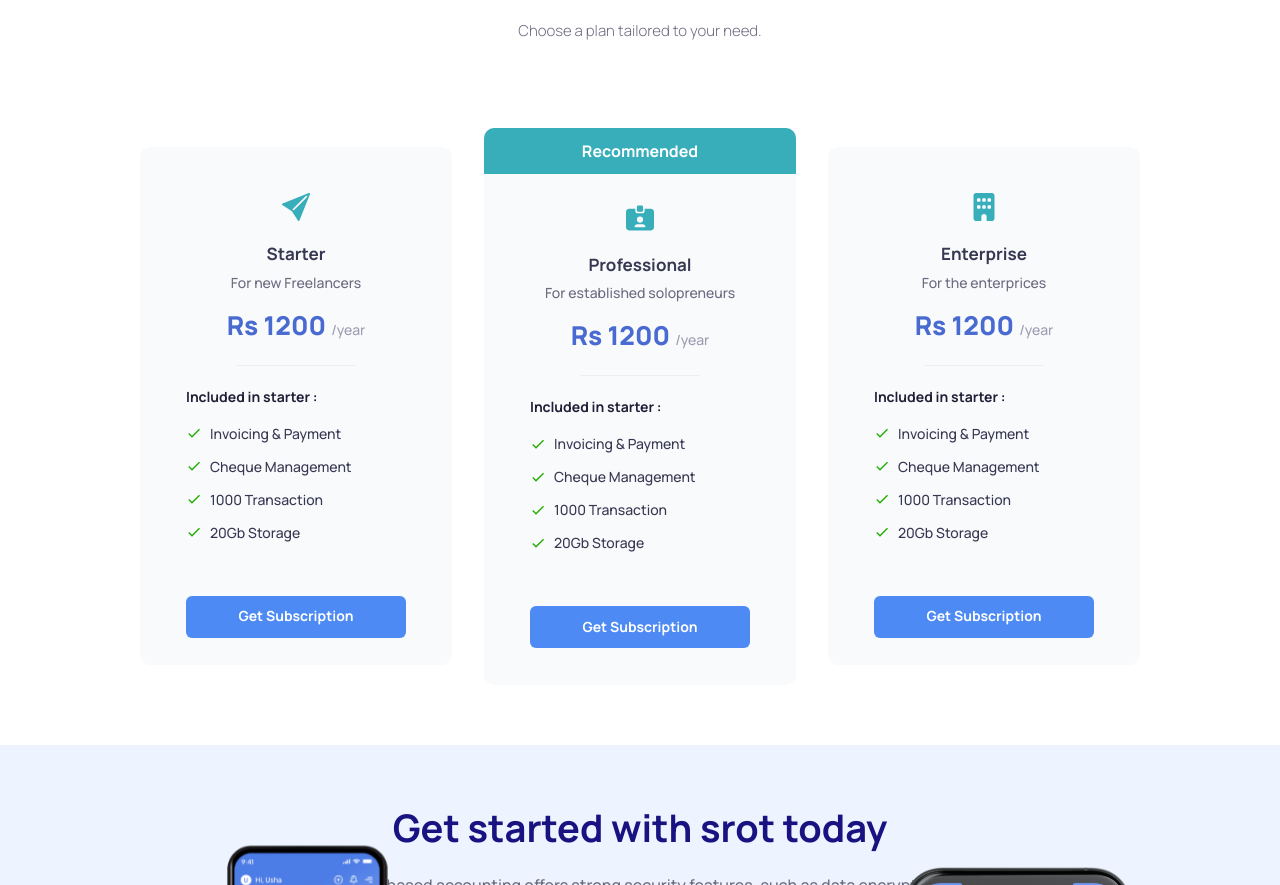
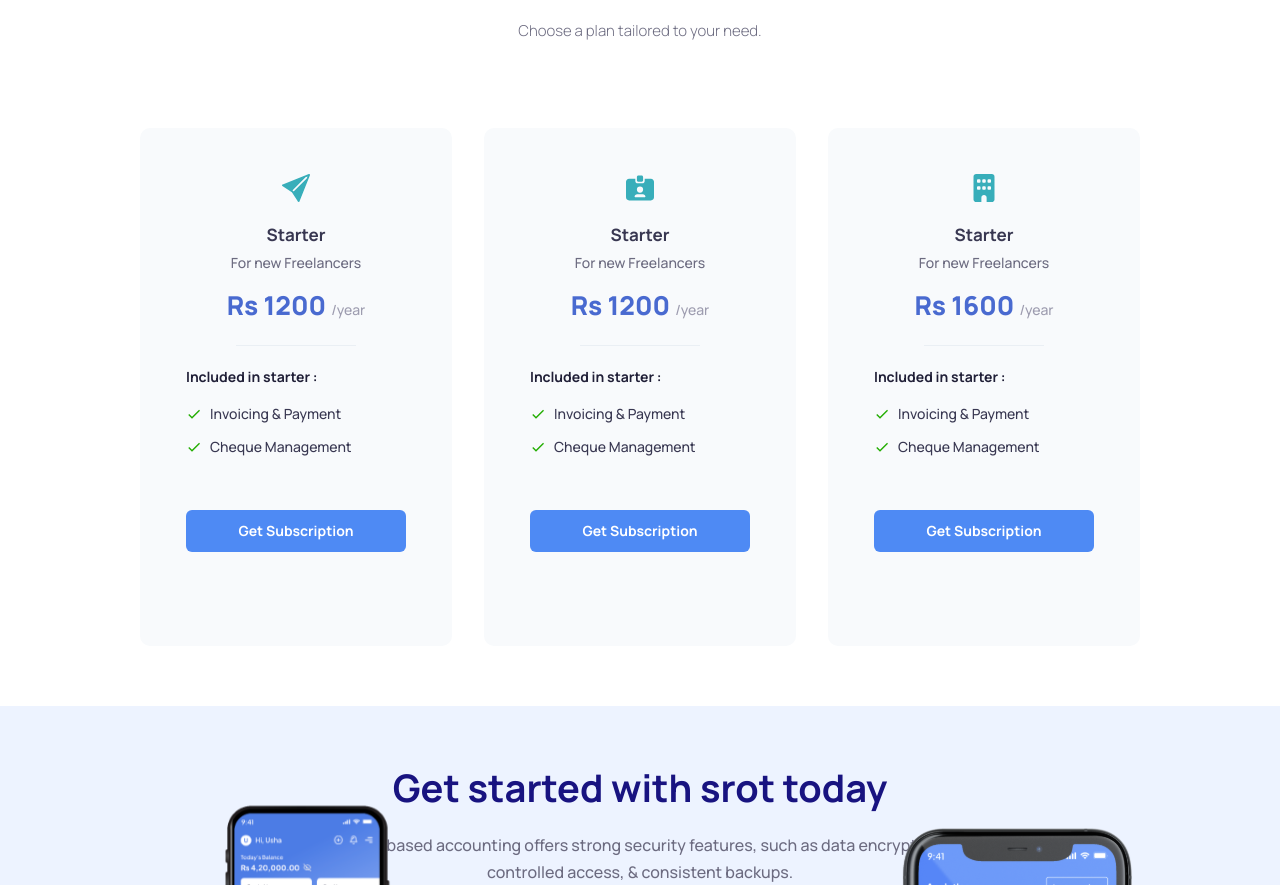
Before and after one commit to gsauarv/test-srot, a Next.js app: page /accounting in a window 1280 px wide. Shown: the part 2520-3405 px from the top of the page. Built offline with nearby package versions, Linux system fonts and the light colour scheme.

Commit message:
some change

```diff
--- a/components/accounting/AccountingLanding.js
+++ b/components/accounting/AccountingLanding.js
@@ -6,6 +6,21 @@ import { MdSlowMotionVideo } from "react-icons/md";
 import CommonWrapper from "../common/CommonWrapper";
 
 const AccountingLanding = ({ isRestaurantPage = false }) => {
+  const accountingData = {
+    buttonText: "Cloud Based: Accounting Platform",
+    title: "Accounting Platform",
+    subtitle: "Simplify your business through our all-inclusive",
+    bottomSubtitle:
+      "Take your business to the next level through our cutting-edge, cloud-based platform.",
+  };
+
+  const restaurantData = {
+    buttonText: "Cloud Based: Accounting Platform",
+    title: "Rees Platform",
+    subtitle: "Simplify your business through our all-inclusive",
+    bottomSubtitle:
+      "Take your business to the next level through our cutting-edge, cloud-based platform.",
+  };
   return (
     <>
       <Box
@@ -77,7 +92,9 @@ const AccountingLanding = ({ isRestaurantPage = false }) => {
                     // padding: "10px",
                   }}
                 >
-                  Cloud Based: Accounting Platform
+                  {isRestaurantPage
+                    ? restaurantData?.buttonText
+                    : accountingData?.buttonText}
                 </Button>
 
                 <Text
@@ -95,7 +112,9 @@ const AccountingLanding = ({ isRestaurantPage = false }) => {
                     paddingTop: "10px",
                   }}
                 >
-                  Simplify your business through our all-inclusive
+                  {isRestaurantPage
+                    ? restaurantData?.subtitle
+                    : accountingData?.subtitle}
                 </Text>
                 <Text
                   sx={{
@@ -110,10 +129,12 @@ const AccountingLanding = ({ isRestaurantPage = false }) => {
                       md: "49px",
                     },
                     paddingTop: "10px",
-                    color: "#4068C0"
+                    color: "#4068C0",
                   }}
                 >
-                  Accounting Platform
+                  {isRestaurantPage
+                    ? restaurantData?.title
+                    : accountingData?.title}
                 </Text>
 
                 <Text
@@ -124,7 +145,9 @@ const AccountingLanding = ({ isRestaurantPage = false }) => {
                     paddingTop: "10px",
                   }}
                 >
-                  Take your business to the next level through our cutting-edge, cloud-based platform.
+                  {isRestaurantPage
+                    ? restaurantData?.bottomSubtitle
+                    : accountingData?.bottomSubtitle}
                 </Text>
 
                 <Box>
@@ -179,7 +202,8 @@ const AccountingLanding = ({ isRestaurantPage = false }) => {
                       fontWeight: 500,
                     }}
                   >
-                    Free 30 days trial / Exclusive support / Zero Installation Charge
+                    Free 30 days trial / Exclusive support / Zero Installation
+                    Charge
                   </Text>
                 </Box>
               </Box>
--- a/components/accounting/ExploreMore.js
+++ b/components/accounting/ExploreMore.js
@@ -10,7 +10,43 @@ import CommonWrapper from "../common/CommonWrapper";
 import SectionTitle from "../common/SectionTitle";
 
 const ExploreMore = ({ isRestaurantPage = false }) => {
-  const card_data = [
+  const accounting_card_data = [
+    {
+      title: "Accounting",
+      description: "Effortlessly record all your accounting transaction.",
+      image: ExploreAcc,
+    },
+
+    {
+      title: "Inventory",
+      description:
+        "Track all your inventory location,  transfer between warehouse and manage your services / products.",
+      image: Inventory,
+    },
+
+    {
+      title: "Documents",
+      description: "Effortlessly record all your accounting transaction.",
+      image: Document,
+    },
+    {
+      title: "Reports",
+      description: "Effortlessly record all your accounting transaction.",
+      image: Document,
+    },
+    {
+      title: "Productivity",
+      description: "Effortlessly record all your accounting transaction.",
+      image: Document,
+    },
+    {
+      title: "Speedy Transaction",
+      description: "Effortlessly record all your accounting transaction.",
+      image: Document,
+    },
+  ];
+
+  const res_card_data = [
     {
       title: "Accounting",
       description: "Effortlessly record all your accounting transaction.",
@@ -89,7 +125,19 @@ const ExploreMore = ({ isRestaurantPage = false }) => {
             rowGap={"24px"}
             sx={{ paddingTop: "36px" }}
           >
-            {card_data?.slice(0, 3)?.map(({ title, description, image }) => (
+            {isRestaurantPage
+              ? res_card_data
+                  ?.slice(0, 3)
+                  ?.map(({ title, description, image }) => (
+                    <ExploreMoreCard
+                      title={title}
+                      description={description}
+                      image={image}
+                    />
+                  ))
+              : accounting_card_data
+                  ?.slice(0, 3)
+                  ?.map(({ title, description, image }) => (
                     <ExploreMoreCard
                       title={title}
                       description={description}
@@ -122,7 +170,19 @@ const ExploreMore = ({ isRestaurantPage = false }) => {
               paddingTop: "36px",
             }}
           >
-            {card_data?.slice(3)?.map(({ title, description, image }) => (
+            {isRestaurantPage
+              ? res_card_data
+                  ?.slice(3)
+                  ?.map(({ title, description, image }) => (
+                    <ExploreMoreCard
+                      title={title}
+                      description={description}
+                      image={image}
+                    />
+                  ))
+              : accounting_card_data
+                  ?.slice(3)
+                  ?.map(({ title, description, image }) => (
                     <ExploreMoreCard
                       title={title}
                       description={description}
--- a/components/accounting/FeaturesSection.js
+++ b/components/accounting/FeaturesSection.js
@@ -11,7 +11,73 @@ import CommonWrapper from "../common/CommonWrapper";
 import SectionTitle from "../common/SectionTitle";
 
 const FeaturesSection = ({ isRestaurantPage }) => {
-  const feature_data = [
+  const accounting_feature_data = [
+    {
+      title: "Invoicing",
+      description: "We bring expertise and ingenuity to every project.",
+      icon: Invoicing,
+      color: "#F56D0C",
+    },
+
+    {
+      title: "Bank Feeds",
+      description:
+        "We adhere to the highest standards of quality in every aspect of our work.",
+      icon: Bank,
+      color: "#4C7CE5",
+    },
+    {
+      title: "Expenses",
+      description:
+        "We prioritize clear communication, transparency, and collaboration.",
+      icon: Expenses,
+      color: "#10B981",
+    },
+    {
+      title: "GST & VAT",
+      description:
+        "We leverage cutting-edge technologies and sustainable practices.",
+      icon: Gst,
+      color: "#EF4444",
+    },
+    {
+      title: "Inventory",
+      description:
+        "We understand the importance of deadlines. With meticulous planning.",
+      icon: Bank,
+      color: "#8B5CF6",
+    },
+    {
+      title: "Capture & organize receipts",
+      description:
+        "Our pricing is transparent and competitive. We strive to eliminate hidden costs.",
+      icon: Receipts,
+      color: "#EC4899",
+    },
+    {
+      title: "Mobile App",
+      description:
+        "We leverage cutting-edge technologies and sustainable practices.",
+      icon: Gst,
+      color: "#3B9B2B",
+    },
+    {
+      title: "Insights and reports",
+      description:
+        "We understand the importance of deadlines. With meticulous planning.",
+      icon: Insights,
+      color: "#49A68A",
+    },
+    {
+      title: "Security",
+      description:
+        "Our pricing is transparent and competitive. We strive to eliminate hidden costs.",
+      icon: Receipts,
+      color: "#FEB527",
+    },
+  ];
+
+  const res_feature_data = [
     {
       title: "Invoicing",
       description: "We bring expertise and ingenuity to every project.",
@@ -115,7 +181,9 @@ const FeaturesSection = ({ isRestaurantPage }) => {
                 rowGap={"68px"}
                 sx={{ placeItems: "center" }}
               >
-                {feature_data?.map(({ description, title, icon, color }) => (
+                {isRestaurantPage
+                  ? res_feature_data?.map(
+                      ({ description, title, icon, color }) => (
                         <GridItem>
                           <FeatureCards
                             icon={icon}
@@ -124,7 +192,20 @@ const FeaturesSection = ({ isRestaurantPage }) => {
                             color={color}
                           />
                         </GridItem>
-                ))}
+                      )
+                    )
+                  : accounting_feature_data?.map(
+                      ({ description, title, icon, color }) => (
+                        <GridItem>
+                          <FeatureCards
+                            icon={icon}
+                            title={title}
+                            description={description}
+                            color={color}
+                          />
+                        </GridItem>
+                      )
+                    )}
               </Grid>
             </Flex>
           </Box>
--- a/components/accounting/PackageSection.js
+++ b/components/accounting/PackageSection.js
@@ -5,6 +5,57 @@ import { MdOutlineCheck } from "react-icons/md";
 import SectionTitle from "../common/SectionTitle";
 
 const PackageSection = ({ title = true, isRestaurantPage }) => {
+  const accountingData = [
+    {
+      name: "Starter",
+      subtitle: "For new Freelancers",
+      price: "1200",
+      items: ["Invoicing & Payment", "Cheque Management"],
+      icon: <BsFillSendFill />,
+    },
+
+    {
+      name: "Starter",
+      subtitle: "For new Freelancers",
+      price: "1200",
+      items: ["Invoicing & Payment", "Cheque Management"],
+      icon: <FaIdCardClip />,
+    },
+
+    {
+      name: "Starter",
+      subtitle: "For new Freelancers",
+      price: "1600",
+      items: ["Invoicing & Payment", "Cheque Management"],
+      icon: <FaBuilding />,
+    },
+  ];
+
+  const resData = [
+    {
+      name: "Starter",
+      subtitle: "For new Freelancers",
+      price: "120000",
+      items: ["Invoicing & Payment", "Cheque Management"],
+      icon: <BsFillSendFill />,
+    },
+
+    {
+      name: "Starter",
+      subtitle: "For new Freelancers",
+      price: "1200",
+      items: ["Invoicing & Payment", "Cheque Management"],
+      icon: <FaIdCardClip />,
+    },
+
+    {
+      name: "Starter",
+      subtitle: "For new Freelancers",
+      price: "1600",
+      items: ["Invoicing & Payment", "Cheque Management"],
+      icon: <FaBuilding />,
+    },
+  ];
   return (
     <>
       <Flex sx={{ justifyContent: "center", paddingBlock: title && "45px" }}>
@@ -49,28 +100,29 @@ const PackageSection = ({ title = true, isRestaurantPage }) => {
           },
         }}
       >
+        {isRestaurantPage
+          ? resData?.map((item) => (
               <PackageCard
                 title={title}
+                label={item?.name}
+                description={item?.subtitle}
+                icon={item?.icon}
                 isRestaurantPage={isRestaurantPage}
-          label={"Starter"}
-          description={"For new Freelancers"}
-          icon={<BsFillSendFill />}
+                price={item?.price}
+                included={item?.items}
               />
-        <PackageCard
-          isRecommended
-          title={title}
-          isRestaurantPage={isRestaurantPage}
-          label={"Professional"}
-          description={"For established solopreneurs"}
-          icon={<FaIdCardClip />}
-        />
+            ))
+          : accountingData?.map((item) => (
               <PackageCard
                 title={title}
+                label={item?.name}
+                description={item?.subtitle}
+                icon={item?.icon}
                 isRestaurantPage={isRestaurantPage}
-          label={"Enterprise"}
-          description={"For the enterprices"}
-          icon={<FaBuilding />}
+                price={item?.price}
+                included={item?.items}
               />
+            ))}
       </Flex>
     </>
   );
@@ -85,6 +137,8 @@ const PackageCard = ({
   label,
   description,
   icon,
+  price,
+  included = [],
 }) => {
   return (
     <>
@@ -169,7 +223,7 @@ const PackageCard = ({
                   color: isRestaurantPage ? "#FD8432" : "#496AD0",
                 }}
               >
-                Rs 1200{" "}
+                Rs {price}{" "}
                 <Text
                   as={"span"}
                   sx={{ fontSize: "14px", fontWeight: 500, color: "#9D9CAF" }}
@@ -200,10 +254,9 @@ const PackageCard = ({
                 paddingBlock: "16px 0px",
               }}
             >
-              <FeatureText title={"Invoicing & Payment"} />
-              <FeatureText title={"Cheque Management"} />
-              <FeatureText title={"1000 Transaction"} />
-              <FeatureText title={"20Gb Storage"} />
+              {included?.map((item) => (
+                <FeatureText title={item} />
+              ))}
             </Flex>
 
             <Button
```
Also changed, not shown: components/home/LandingSection.js (+9 -7 lines), components/home/PlatformSection.js (+58 -18 lines). Lines whose indentation alone changed are shown as unchanged.
